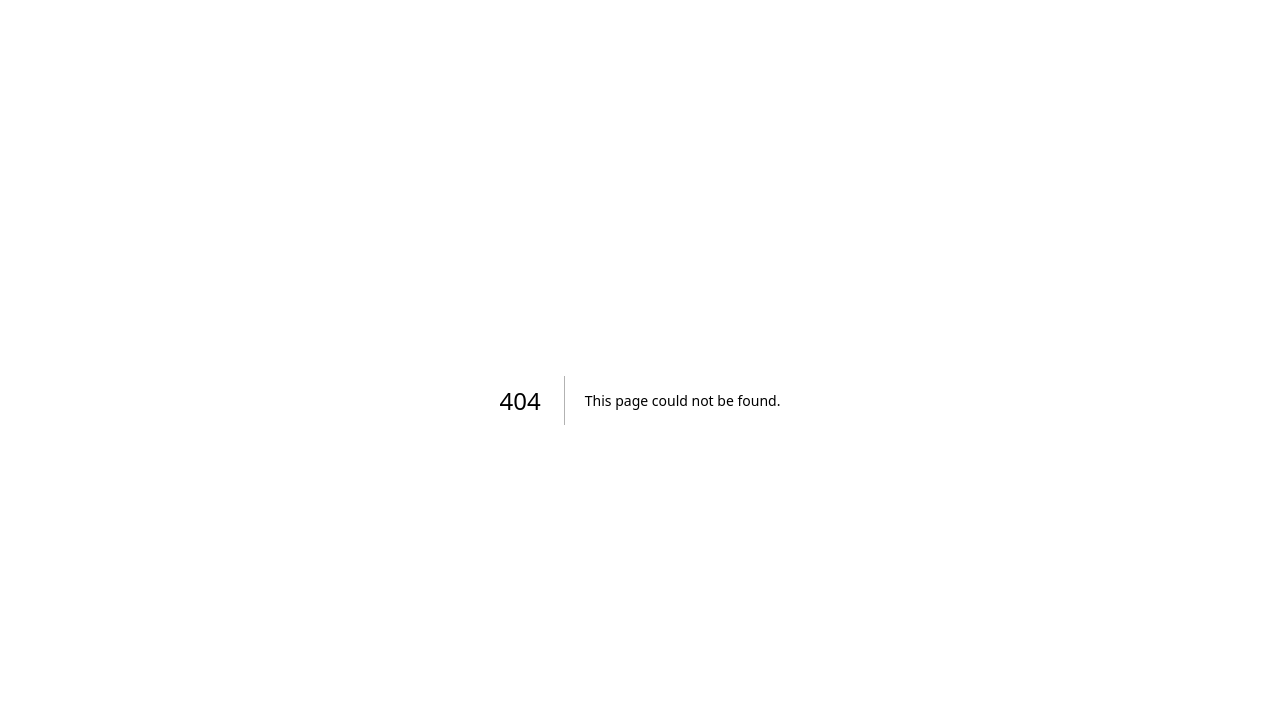
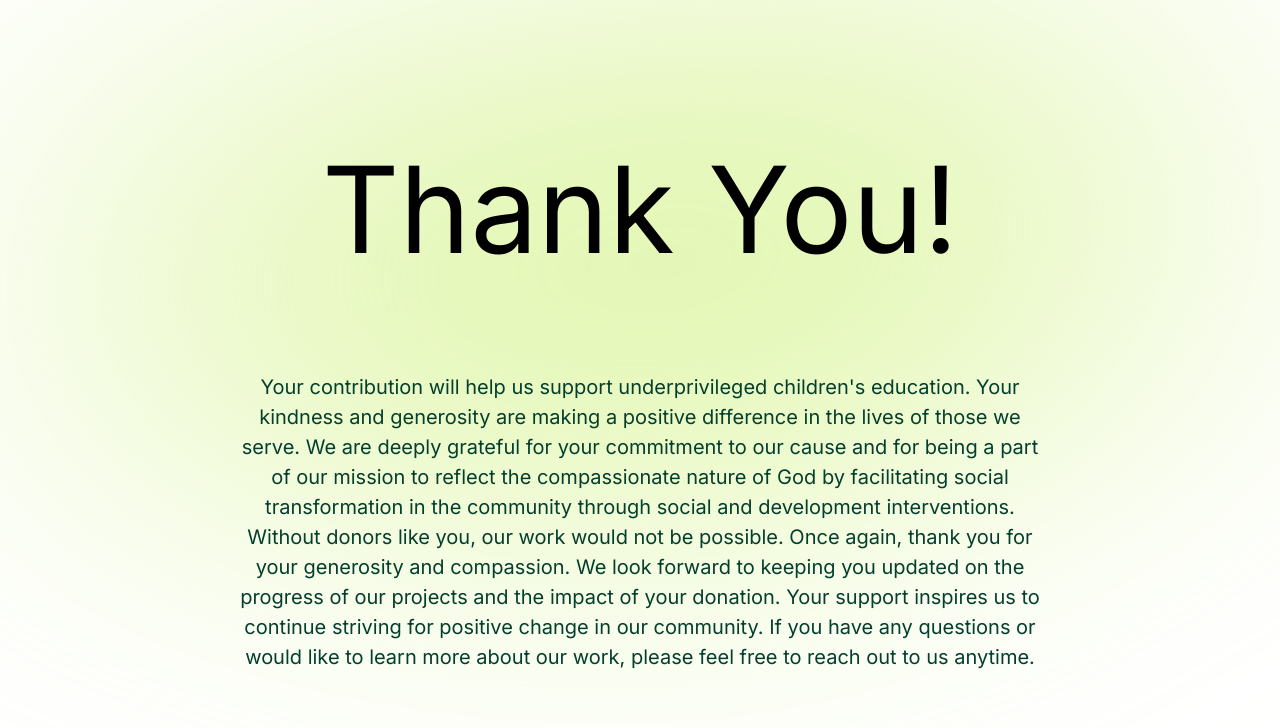
Before and after one commit to koechian/zinduka-afrika, a Next.js app: page /thanks in a window 1280 px wide. Before the commit this address had no page. Shown: the top 728 px of the page. Built offline with nearby package versions, Linux system fonts and the light colour scheme.

Commit message:
Added Thank you page for Pesapal Redirect

```diff
--- /dev/null
+++ b/src/app/components/Sections/ThankYou/thankyou.module.css
@@ -0,0 +1,17 @@
+.thankyou{
+    max-width: 70%;
+    color: #043f2e;
+    font-size: 0.9em;
+}
+.container{
+    height: 100vh;
+    width: 100vw;
+
+    display: flex;
+    place-items: center;
+
+    background-image: url("/greenblob.svg");
+    background-repeat: no-repeat;
+    background-position: center;
+    background-size: cover;
+}
--- /dev/null
+++ b/src/app/thanks/page.tsx
@@ -0,0 +1,29 @@
+import React from "react";
+import styles from "@/app/components/Sections/Hero/hero.module.css";
+import style from "@/app/components/Sections/ThankYou/thankyou.module.css"
+import {inter} from "@/app/fonts";
+import {useRouter} from "next/navigation";
+
+export default function thanks() {
+    return (
+        <>
+            <div className={[style.container, inter.className].join(" ")}>
+            <div id={"hero"} className={[styles.hero,inter.className].join(" ")} >
+                <h1 className={styles.heroText}>
+                    <span className={styles.heroSpan}>Thank You!</span> <br />
+                </h1>
+                <p className={[inter.className,style.thankyou].join(" ")} style={{color:"#043f2e"}}>Your contribution will help us support underprivileged children's education. Your kindness and generosity are making a positive difference in the lives of those we serve.
+
+                    We are deeply grateful for your commitment to our cause and for being a part of our mission to reflect the compassionate nature of
+                    God by facilitating social transformation in the community through social and development
+                    interventions. Without donors like you, our work would not be possible.
+
+                    Once again, thank you for your generosity and compassion. We look forward to keeping you updated on the progress of our projects and the impact of your donation. Your support inspires us to continue striving for positive change in our community.
+
+                    If you have any questions or would like to learn more about our work, please feel free to reach out to us anytime.
+                </p>
+            </div>
+            </div>
+            </>
+    );
+}
--- a/tailwind.config.js
+++ b/tailwind.config.js
@@ -2,7 +2,7 @@
 module.exports = {
   darkMode: ["class"],
   content: [
-    './pages/**/*.{ts,tsx}',
+    './thanks/**/*.{ts,tsx}',
     './components/**/*.{ts,tsx}',
     './app/**/*.{ts,tsx}',
     './src/**/*.{ts,tsx}',
```
